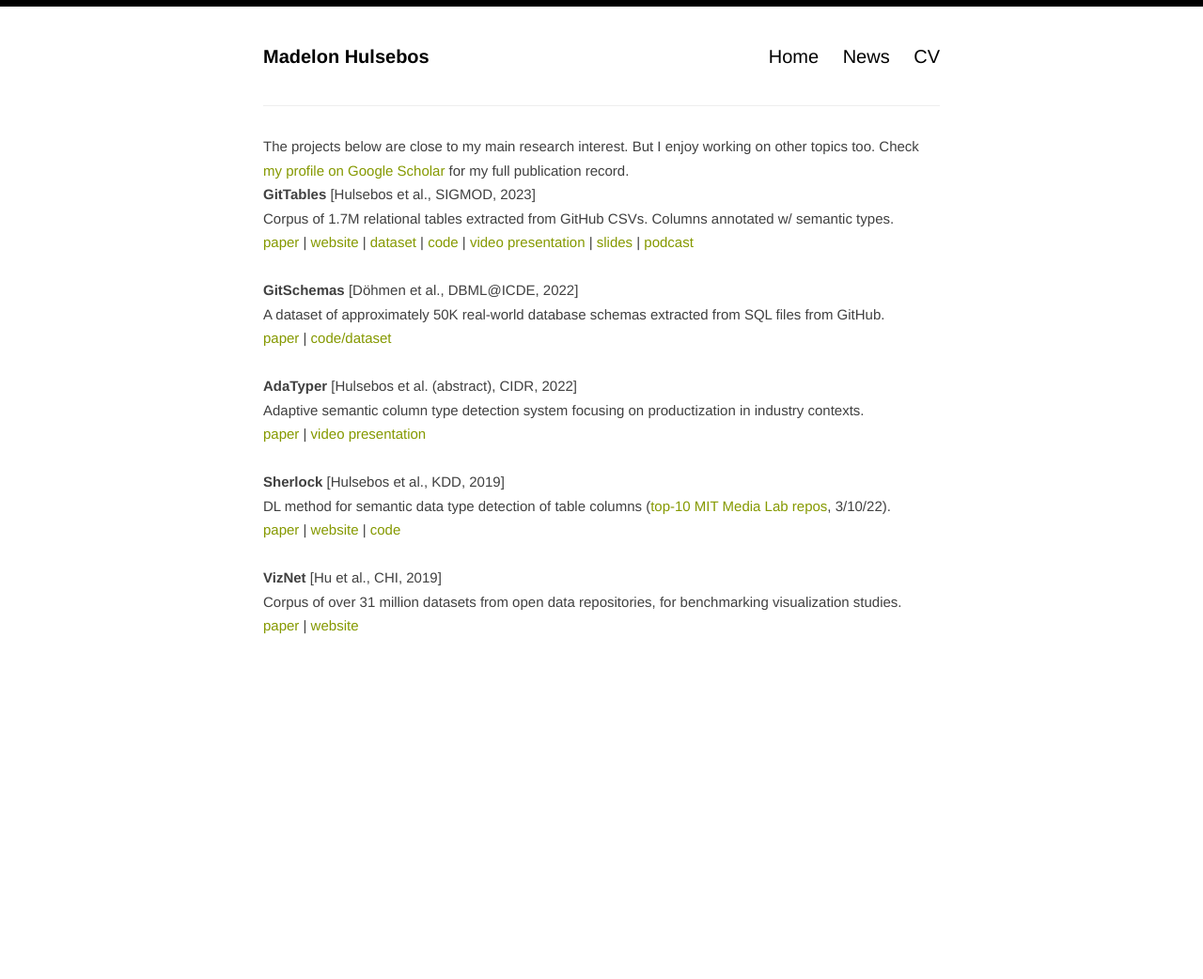
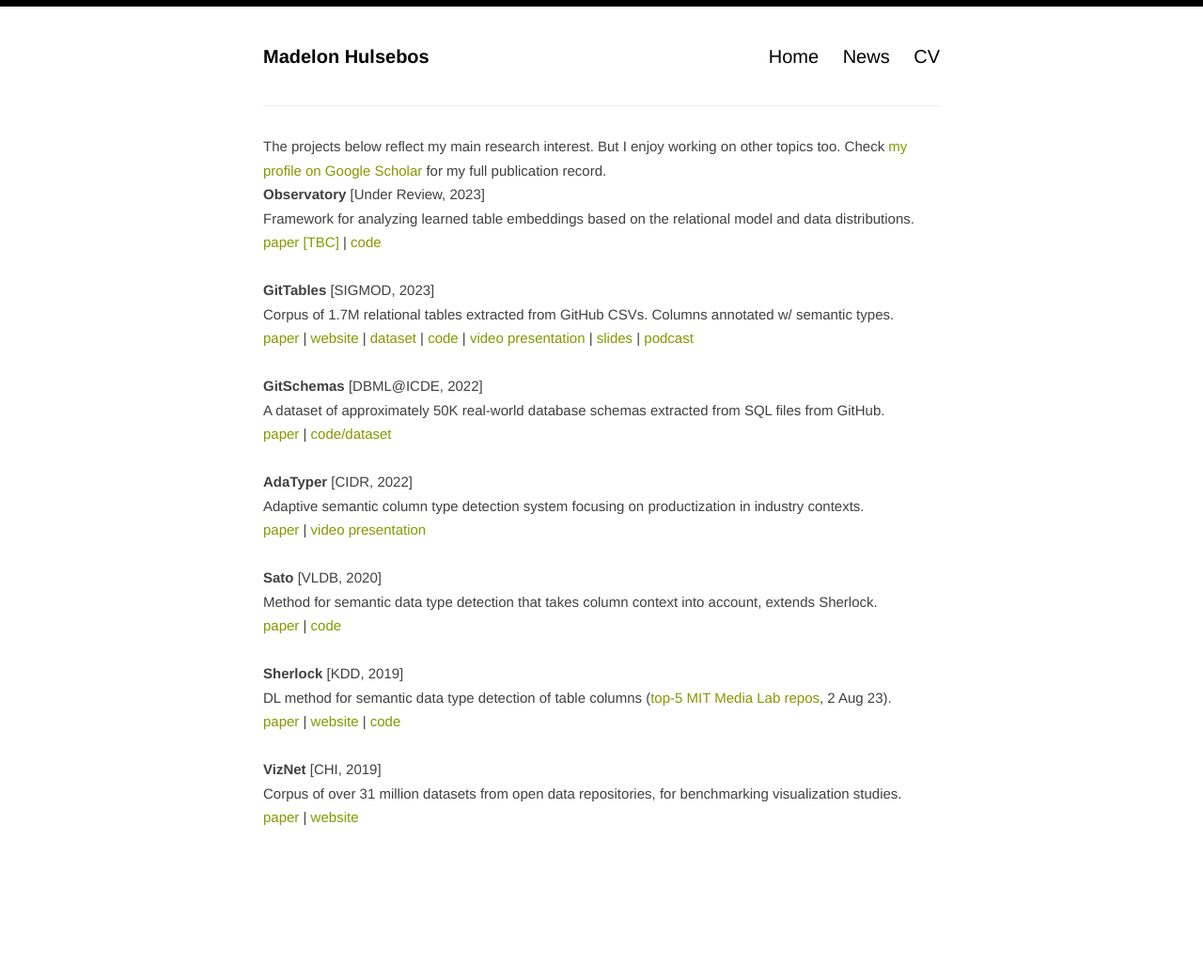
Before and after one commit to madelonhulsebos/madelonhulsebos.github.io, a Jekyll site: the page built from _projects/projects.html, in a window 1280 px wide. Shown: the whole page at 94% size. Built offline with Jekyll 4.4.1, drawn with Linux system fonts in a browser that asks for light colours; before the commit the page ends 900 px from its top, so only the background shows below that.

Commit message:
Project update.

```diff
--- a/_projects/projects.html
+++ b/_projects/projects.html
@@ -3,11 +3,19 @@
 title: ""
 ---
 
-The projects below are close to my main research interest. But I enjoy working on other topics too.
+The projects below reflect my main research interest. But I enjoy working on other topics too.
 Check <a href="https://scholar.google.com/citations?user=6IWQn2EAAAAJ&hl=nl&oi=ao" target="_blank"> my profile on Google Scholar </a> for my full publication record.
 
 <div>
-  <b>GitTables</b> [Hulsebos et al., SIGMOD, 2023] <br>
+  <b>Observatory</b> [Under Review, 2023]<br>
+   Framework for analyzing learned table embeddings based on the relational model and data distributions.<br>
+   <a href="" target="_blank">paper [TBC]</a> | <a href="https://github.com/superctj/observatory" target="_blank">code</a>
+ </div>
+
+ <br>
+
+<div>
+  <b>GitTables</b> [SIGMOD, 2023] <br>
    Corpus of 1.7M relational tables extracted from GitHub CSVs. Columns annotated w/ semantic types.<br>
    <a href="https://dl.acm.org/doi/pdf/10.1145/3588710" target="_blank">paper</a> | <a href="https://gittables.github.io" target="_blank">website</a> | <a href="https://zenodo.org/record/6517052" target="_blank">dataset</a> | <a href="https://github.com/madelonhulsebos/gittables" target="_blank">code</a> | <a href="https://www.youtube.com/watch?v=jEBKcmdIFzw" target="_blank">video presentation</a> | <a href="/assets/GitTables (slides).pdf" target="_blank">slides</a> | <a href="https://disseminatepodcast.podcastpage.io/episode/madelon-hulsebos-gittables-a-large-scale-corpus-of-relational-tables-36" target="blank">podcast</a>
 </div>
@@ -15,7 +23,7 @@
 <br>
 
 <div>
-  <b>GitSchemas</b> [Döhmen et al., DBML@ICDE, 2022] <br>
+  <b>GitSchemas</b> [DBML@ICDE, 2022] <br>
   A dataset of approximately 50K real-world database schemas extracted from SQL files from GitHub.
   <br>
   <a href="/assets/GitSchemas.pdf" target="_blank">paper</a> | <a href="https://github.com/tdoehmen/gitschemas" target="_blank">code/dataset</a>
@@ -24,31 +32,31 @@
 <br>
 
 <div>
-  <b>AdaTyper</b> [Hulsebos et al. (abstract), CIDR, 2022]<br>
+  <b>AdaTyper</b> [CIDR, 2022]<br>
    Adaptive semantic column type detection system focusing on productization in industry contexts.<br>
    <a href="https://arxiv.org/pdf/2109.05173.pdf" target="_blank">paper</a> | <a href="https://www.youtube.com/watch?v=-BE5rWNMXnU">video presentation</a>
  </div>
 
  <br>
 
-<!-- <div>
- <b>Sato</b> [Zhang et al., PVLDB, 2020]<br>
+<div>
+ <b>Sato</b> [VLDB, 2020]<br>
   Method for semantic data type detection that takes column context into account, extends Sherlock. <br>
   <a href="https://arxiv.org/pdf/1911.06311.pdf" target="_blank">paper</a> | <a href="https://github.com/megagonlabs/sato" target="_blank">code</a>
 </div>
 
-<br> -->
+<br>
 
 <div>
- <b>Sherlock</b> [Hulsebos et al., KDD, 2019]<br>
-  DL method for semantic data type detection of table columns (<a href="https://github.com/orgs/mitmedialab/repositories?q=&type=all&language=&sort=stargazers" target="_blank">top-10 MIT Media Lab repos</a>, 3/10/22).<br>
+ <b>Sherlock</b> [KDD, 2019]<br>
+  DL method for semantic data type detection of table columns (<a href="https://github.com/orgs/mitmedialab/repositories?q=&type=all&language=&sort=stargazers" target="_blank">top-5 MIT Media Lab repos</a>, 2 Aug 23).<br>
   <a href="https://arxiv.org/pdf/1905.10688.pdf" target="_blank">paper</a> | <a href="https://sherlock.media.mit.edu/" target="_blank">website</a> | <a href="https://github.com/mitmedialab/sherlock-project" target="_blank">code</a>
 </div>
 
 <br>
 
 <div>
-  <b>VizNet</b> [Hu et al., CHI, 2019]<br>
+  <b>VizNet</b> [CHI, 2019]<br>
   Corpus of over 31 million datasets from open data repositories, for benchmarking visualization studies.
    <br>
   <a href="https://arxiv.org/abs/1905.04616.pdf" target="_blank">paper</a> | <a href="https://viznet.media.mit.edu/" target="_blank">website</a>
```
